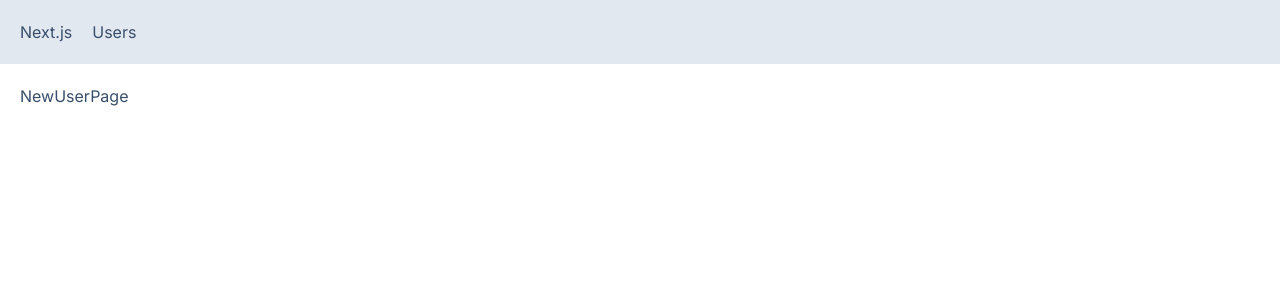
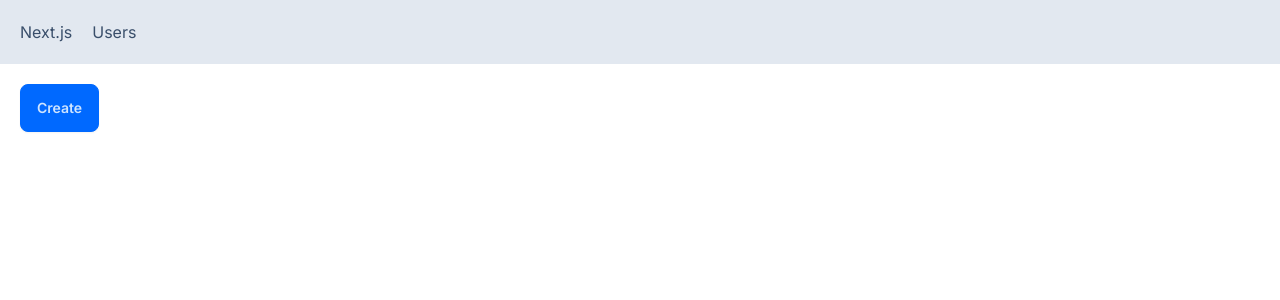
Before and after one commit to blzjmzk/next-app, a Next.js app: page /users/new in a window 1280 px wide. Shown: the top 300 px of the page. Built offline with nearby package versions, Linux system fonts and the light colour scheme.

Commit message:
Added loading page

```diff
--- a/app/layout.tsx
+++ b/app/layout.tsx
@@ -2,6 +2,7 @@ import type { Metadata } from "next";
 import { Inter } from "next/font/google";
 import "./globals.css";
 import NavBar from "./NavBar";
+import { Suspense } from "react";
 
 const inter = Inter({ subsets: ["latin"] });
 
@@ -19,7 +20,9 @@ export default function RootLayout({
     <html lang="en" data-theme="winter">
       <body className={inter.className}>
         <NavBar />
-        <main className="p-5">{children}</main>
+        <main className="p-5">
+          <Suspense fallback={<p>Loading...</p>}>{children}</Suspense>
+        </main>
       </body>
     </html>
   );
--- /dev/null
+++ b/app/loading.tsx
@@ -0,0 +1,7 @@
+import React from "react";
+
+const Loading = () => {
+  return <span className="loading loading-spinner loading-md"></span>;
+};
+
+export default Loading;
--- a/app/users/new/page.tsx
+++ b/app/users/new/page.tsx
@@ -1,7 +1,20 @@
+"use client";
+import { useRouter } from "next/navigation";
 import React from "react";
 
 const NewUserPage = () => {
-  return <div>NewUserPage</div>;
+  const router = useRouter();
+
+  return (
+    <button
+      className="btn btn-primary"
+      onClick={() => {
+        router.push("/users");
+      }}
+    >
+      Create
+    </button>
+  );
 };
 
 export default NewUserPage;
--- a/app/users/page.tsx
+++ b/app/users/page.tsx
@@ -1,5 +1,6 @@
-import React from "react";
+import React, { Suspense } from "react";
 import UserTable from "./UserTable";
+import Link from "next/link";
 
 interface Props {
   searchParams: { sortOrder: string };
@@ -9,7 +10,12 @@ const UsersPage = async ({ searchParams: { sortOrder } }: Props) => {
   return (
     <>
       <h1>Users</h1>
-      <UserTable sortOrder={sortOrder} />
+      <Link href="/users/new" className="btn">
+        New User
+      </Link>
+      <Suspense fallback={<p>Loading...</p>}>
+        <UserTable sortOrder={sortOrder} />
+      </Suspense>
     </>
   );
 };
```
